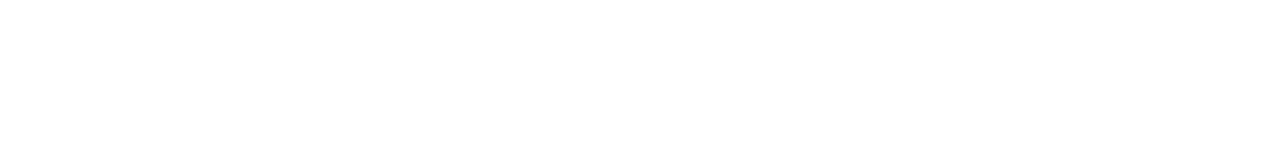
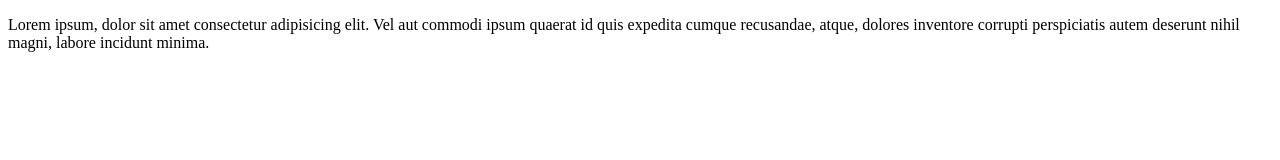
Before and after one commit to Sagiri00/Test, a plain HTML site: page index.html in a window 1280 px wide. Drawn offline with Linux system fonts and the light colour scheme.

Commit message:
second commit

```diff
--- a/index.html
+++ b/index.html
@@ -6,6 +6,10 @@
     <title>Document</title>
 </head>
 <body>
-
+    <div>
+        <p>
+            Lorem ipsum, dolor sit amet consectetur adipisicing elit. Vel aut commodi ipsum quaerat id quis expedita cumque recusandae, atque, dolores inventore corrupti perspiciatis autem deserunt nihil magni, labore incidunt minima.
+        </p>
+    </div>
 </body>
 </html>
```
